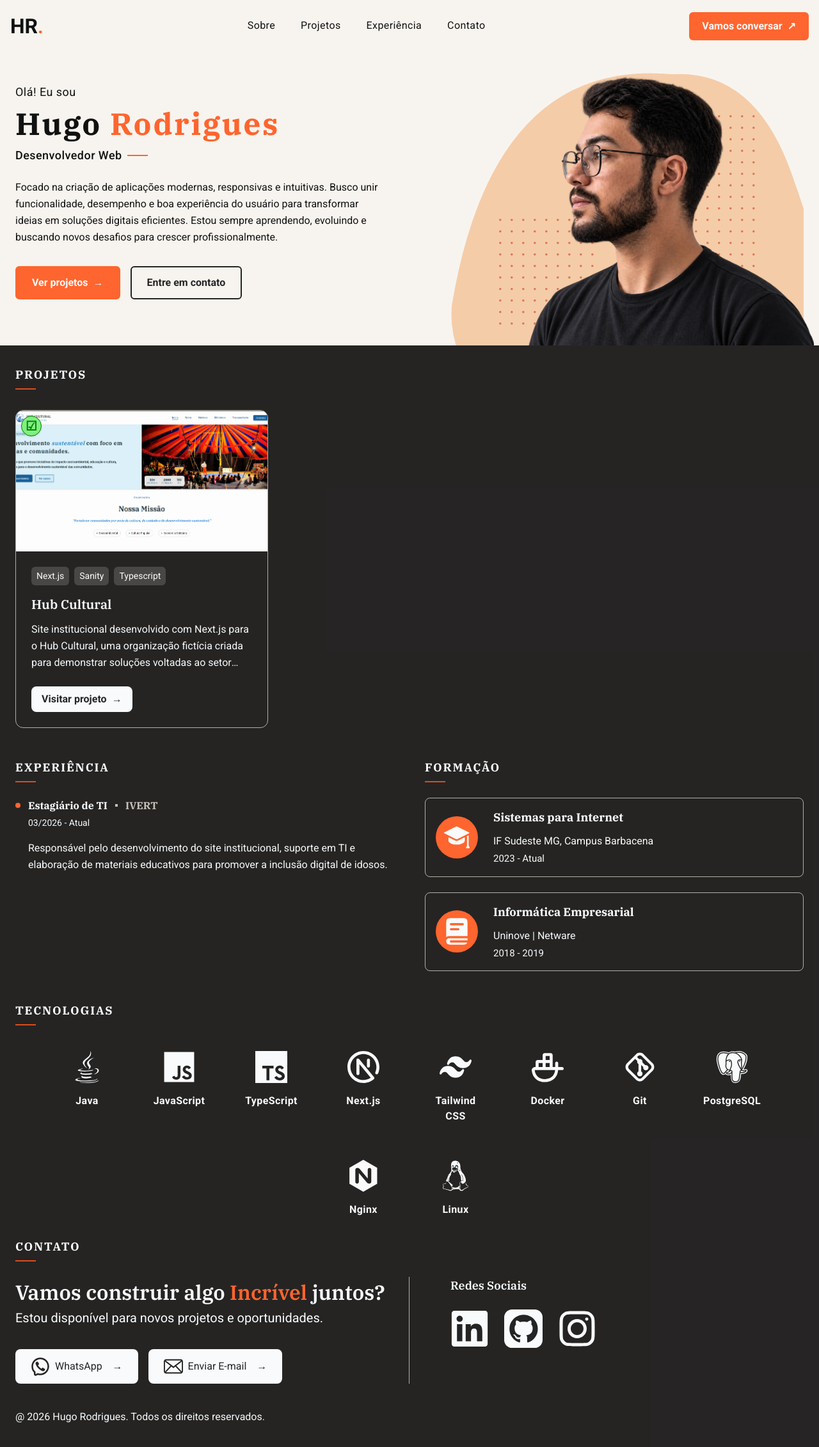
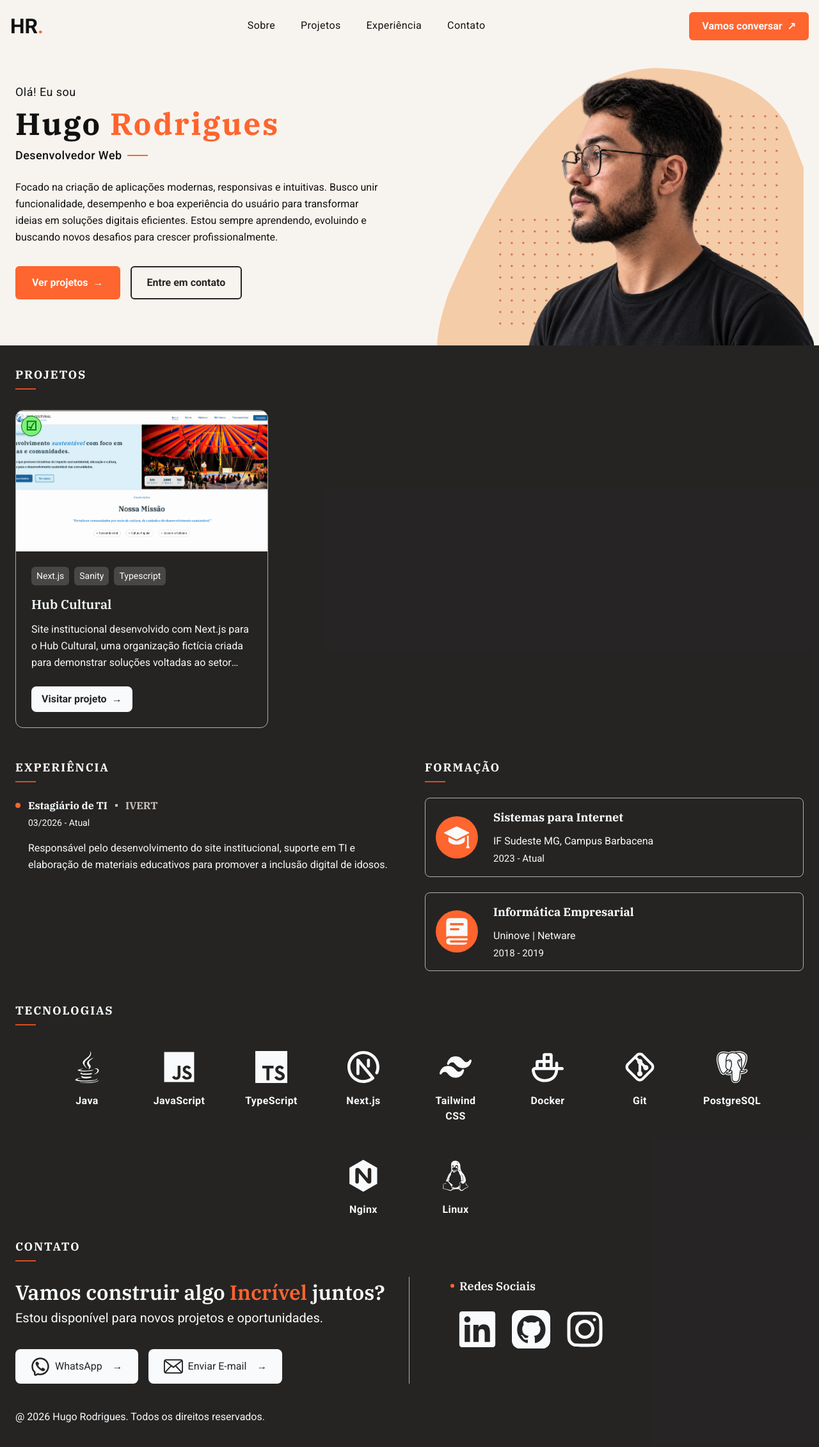
Before and after one commit to hugovrp/portfolio, a Next.js app: page / in a window 1280 px wide. Shown: the top 2262 px of the page at 64% size. Built offline with nearby package versions, Linux system fonts and the light colour scheme.

Commit message:
adjustments

```diff
--- a/components/Header.tsx
+++ b/components/Header.tsx
@@ -6,6 +6,17 @@ import { links } from "@/app/page";
 
 export default function Header() {
   const [isOpen, setIsOpen] = useState(false);
+
+  useEffect(() => {
+    if (isOpen)
+      document.body.style.overflow = "hidden";
+    else
+      document.body.style.overflow = "";
+
+    return () => {
+      document.body.style.overflow = "";
+    };
+  }, [isOpen]);
 
   return (
     <div className="px-4 py-2 sticky top-0 z-50 bg-white-background">
--- a/components/about.tsx
+++ b/components/about.tsx
@@ -75,10 +75,10 @@ export default function About({ id }: LinkProps) {
 
             <path
               fill="#f5cca8"
-              d="M434.5,447Q297,914,751.5,900Q-6,700,18,430Q90,0,400.5,29Q547,20,610.5,209Q747,590,604.5,617Z"
+              d="M531.5,447Q297,914,311.5,400Q-87,700,12,410Q190,0,390.5,19Q547,25,600.5,119Q947,990,604.5,617Z"
             />
 
-            <rect x="320" y="100" width="240" height="330" fill="url(#dotPattern)" />
+            <rect x="320" y="100" width="280" height="330" fill="url(#dotPattern)" />
             <rect x="100" y="280" width="180" height="200" fill="url(#dotPattern)" />
           </svg>
 
--- a/components/contact.tsx
+++ b/components/contact.tsx
@@ -27,6 +27,7 @@ export default function Contact({ id }: LinkProps) {
             {contact.map( (cont, contIndex) => (
               <Link
                 href={cont.link}
+                target="_blank" rel="noopener noreferrer"
                 className="inline-flex gap-4 items-center px-6 py-3 text-dark-background bg-white-font rounded-lg w-fit
                           duration-300 transition-all hover:opacity-80 hover:gap-6 hover:-translate-y-[1.5px] shrink-0"
                 key={contIndex}
@@ -43,14 +44,16 @@ export default function Contact({ id }: LinkProps) {
 
         <div className="pt-10 md:pt-0 md:px-10 lg:px-16">
           <h3
-            className="text-[18px] font-[600] pb-6"
+            className="inline-flex items-center gap-2 text-[18px] font-[600] pb-6"
           >
+            <span className="content-[''] block w-[6px] h-[6px] bg-accent rounded-full"/>
             Redes Sociais
           </h3>
-          <div className="flex flex-wrap gap-6">
+          <div className="flex flex-wrap gap-6 ml-3">
             {social.map( (soc, socIndex) => (
               <Link
                 href={soc.link}
+                target="_blank" rel="noopener noreferrer"
                 className="hover:opacity-80 hover:-translate-y-[1.5px] shrink-0 duration-300 transition-all"
                 key={socIndex}
               >
--- a/data/contact.ts
+++ b/data/contact.ts
@@ -1,15 +1,19 @@
+const phoneNumber = process.env.PHONE_NUMBER;
+const message = 'Olá, Hugo! Vi seu portfólio e gostaria de conversar sobre um possível projeto. Podemos conversar?';
+const whatsappUrl = `https://wa.me/${phoneNumber}?text=${encodeURIComponent(message)}`;
+
 export const contact = [
   {
     icon: '/icons/contact/whatsapp.svg',
     name: 'WhatsApp',
     description: 'WhatsApp',
-    link: '',
+    link: whatsappUrl,
   },
   {
     icon: '/icons/contact/gmail.svg',
     name: 'Gmail',
     description: 'Enviar E-mail',
-    link: '',
+    link: 'mailto:',
   },
 ];
 
```
